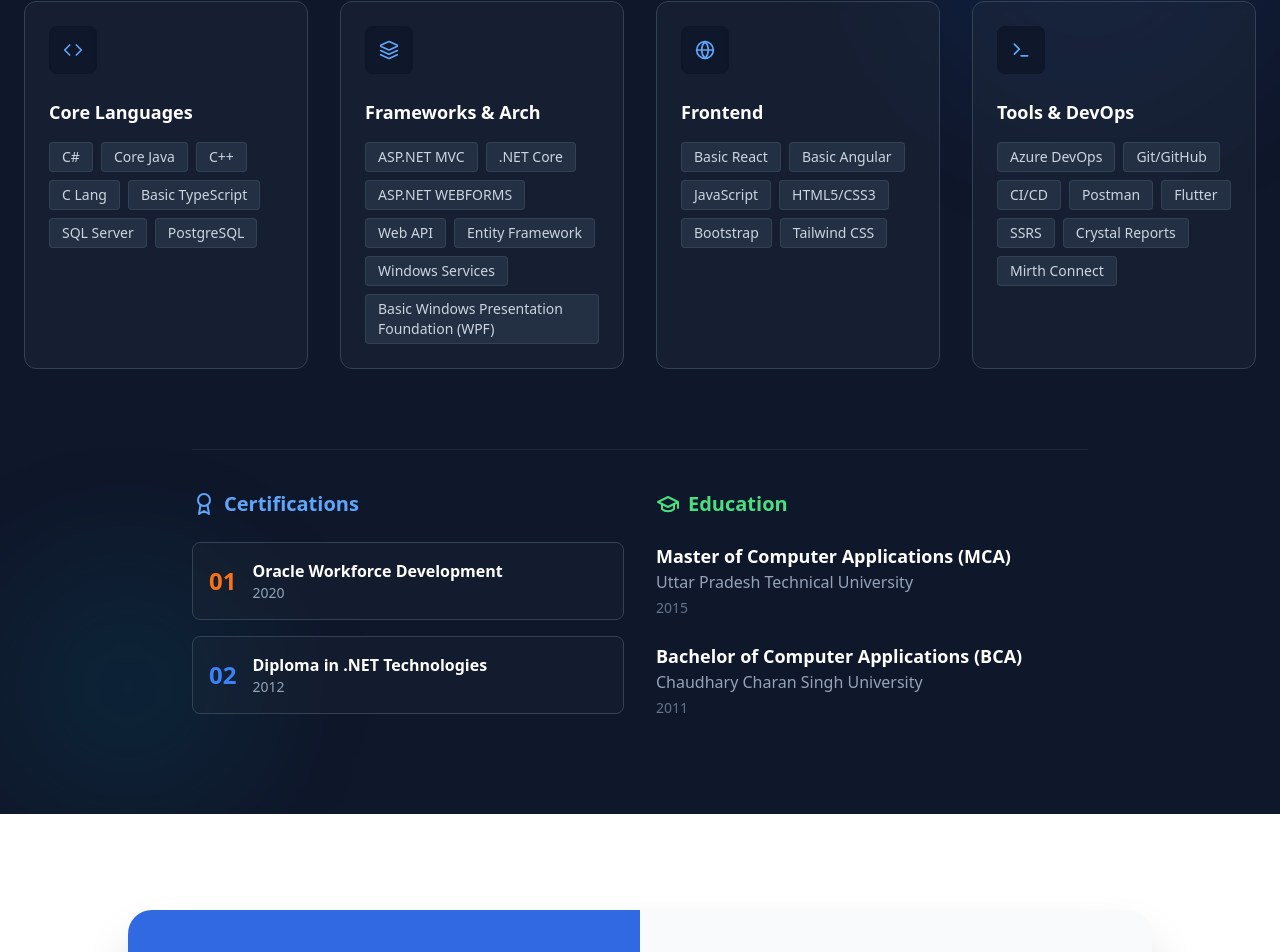
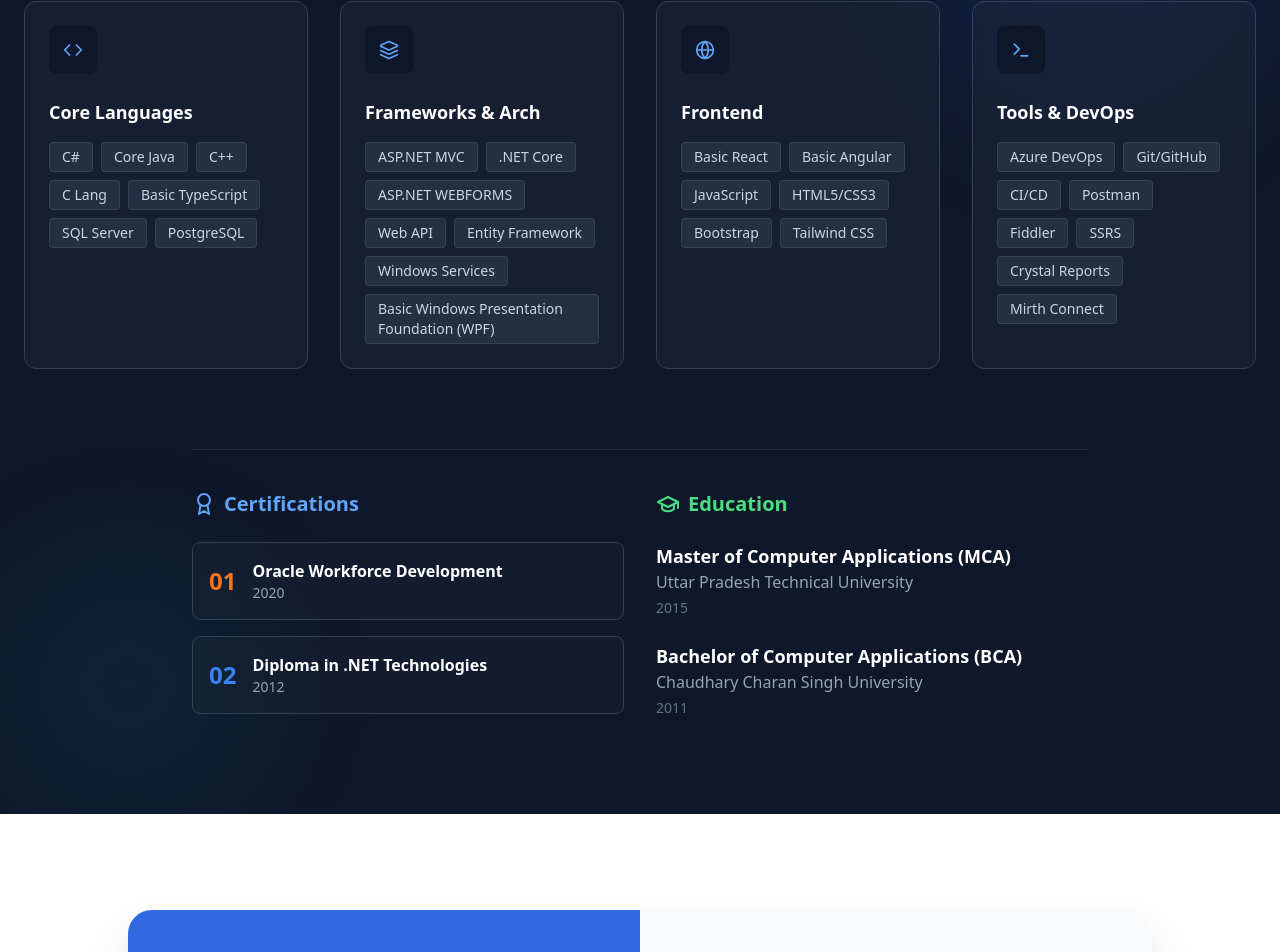
Before and after one commit to Mohit-Sangwan/Portfolio_MS, a React (Vite) app: page / in a window 1280 px wide. Shown: the part 3756-4708 px from the top of the page. Built offline with nearby package versions, Linux system fonts and the light colour scheme; grey boxes are pictures that could not be loaded.

Commit message:
Update: Add Fiddler to Tools & DevOps skills

```diff
--- a/src/App.tsx
+++ b/src/App.tsx
@@ -146,7 +146,7 @@
   {
     title: "Tools & DevOps",
     icon: <Terminal size={20} />,
-    skills: ["Azure DevOps", "Git/GitHub", "CI/CD", "Postman", "Flutter", "SSRS", "Crystal Reports", "Mirth Connect"]
+    skills: ["Azure DevOps", "Git/GitHub", "CI/CD", "Postman", "Fiddler", "SSRS", "Crystal Reports", "Mirth Connect"]
   }
 ];
 
```
